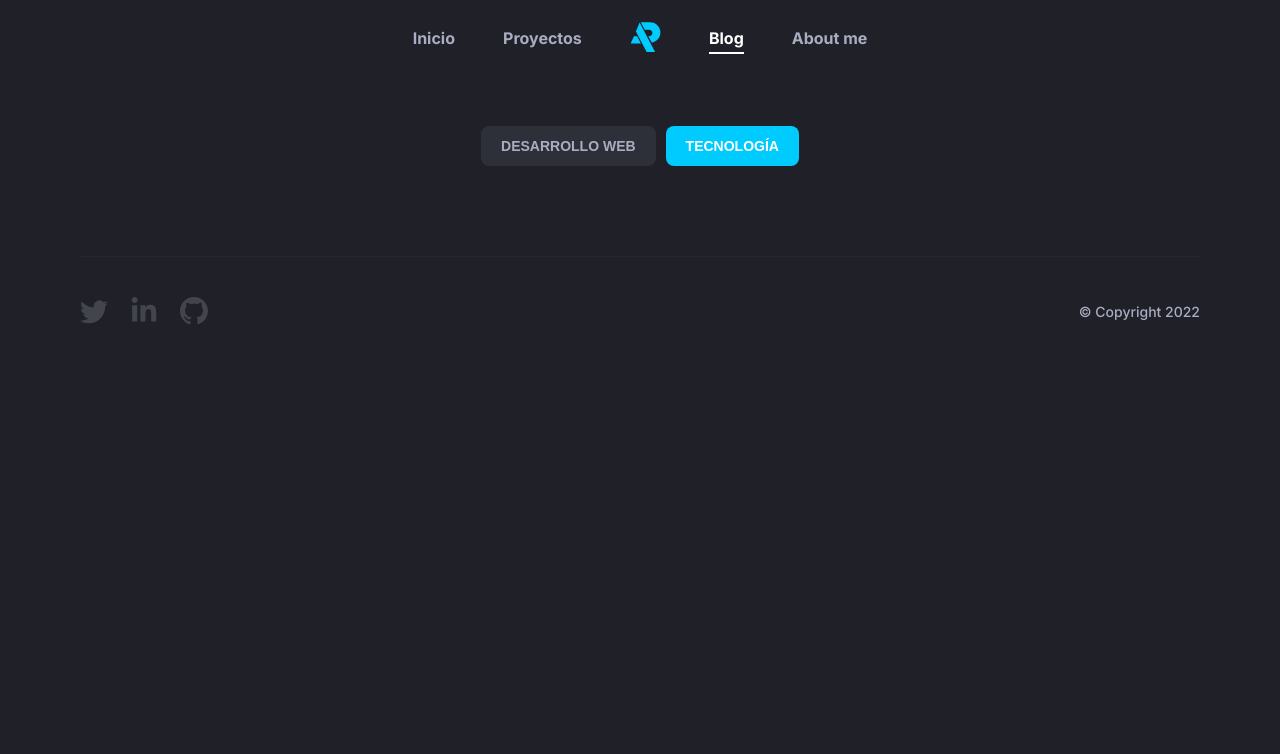
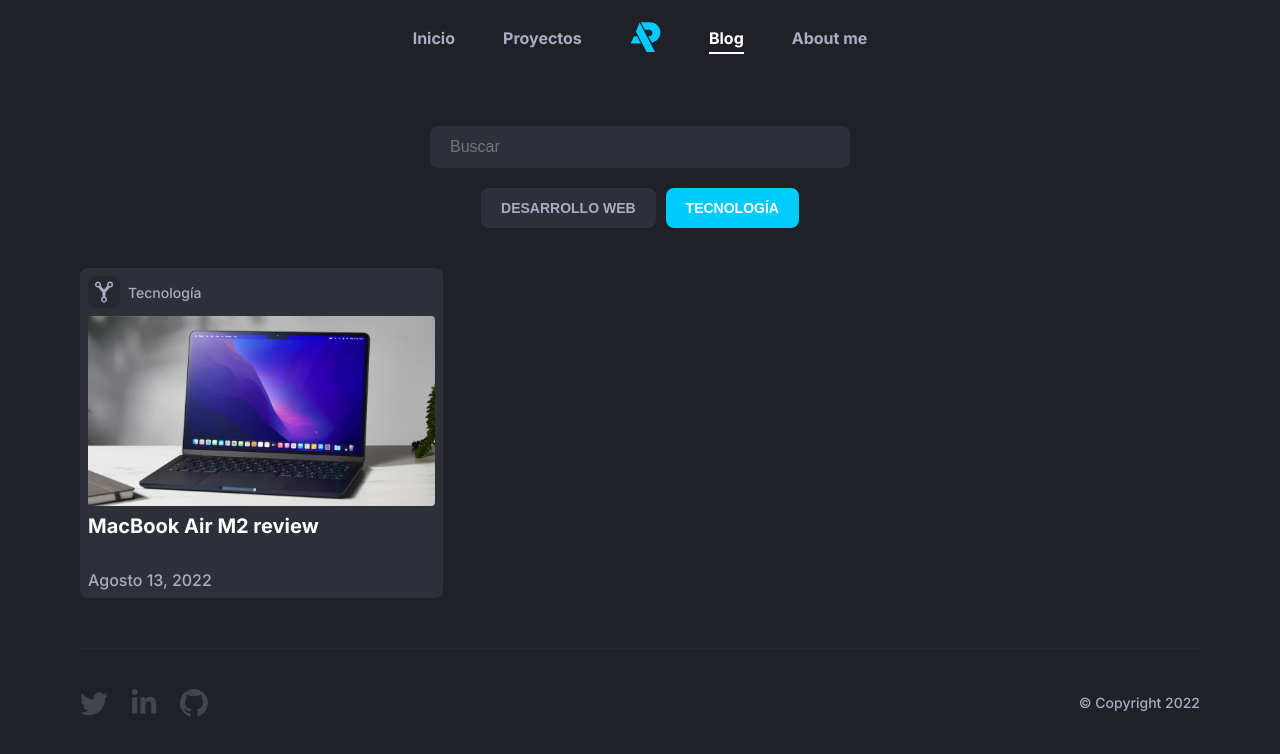
Before and after one commit to AlexisPaez11/website, a React (Create React App) app: page /Blog in a window 1280 px wide. Both pictures are taken after a click on the button "TECNOLOGÍA". Shown: the top 754 px of the page. Built offline with nearby package versions, Linux system fonts and the light colour scheme; a web font is replaced by a local one.

Commit message:
search article add

```diff
--- a/src/App.jsx
+++ b/src/App.jsx
@@ -13,6 +13,7 @@ import { IoIosArrowUp } from 'react-icons/io'
 
 import DevToolsChrome103 from './pages/articles/DevToolsChrome103'
 import EtiquetasHtmlEsenciales from './pages/articles/EtiquetasHtmlEsenciales'
+import MacBookAirM2review from './pages/articles/MacBookAirM2review'
 
 function App() {
   return (
@@ -29,8 +30,9 @@ function App() {
         <Route path='*' element={<Home />} />
         {/* <Route path='*' element={<404 />} /> */}
 
-        <Route path='/Blog/DevToolsChrome103' element={<DevToolsChrome103/>} />
-        <Route path='/Blog/EtiquetasHtmlEsenciales' element={<EtiquetasHtmlEsenciales/>} />
+        <Route path='/Blog/DevToolsChrome103' element={<DevToolsChrome103 />} />
+        <Route path='/Blog/EtiquetasHtmlEsenciales' element={<EtiquetasHtmlEsenciales />} />
+        <Route path='/Blog/MacBookAirM2review' element={<MacBookAirM2review />} />
       </Routes>
 
       <Footer />
--- a/src/components/article/ArticleData.jsx
+++ b/src/components/article/ArticleData.jsx
@@ -1,7 +1,8 @@
 import { HiCode } from 'react-icons/hi'
-// import { IoGitNetworkSharp } from 'react-icons/io5'
+import { IoGitNetworkSharp } from 'react-icons/io5'
 import DevToolsChrome from '../../assets/blog-assets/devtools.webp'
 import HTML from '../../assets/blog-assets/html.webp'
+import MacBookAirM2 from '../../assets/blog-assets/macbook-air-m2.webp'
 // import CSS from '../../assets/blog-assets/css.webp'
 // import JavaScript from '../../assets/blog-assets/javascript.webp'
 // import React from '../../assets/blog-assets/react.webp'
@@ -27,6 +28,16 @@ const ArticleData = [
     time:'Julio 25, 2022',
     url: 'EtiquetasHtmlEsenciales',
     },
+    {
+    id: 3,
+    categoryimg: <IoGitNetworkSharp />,
+    category: 'Tecnología',
+    image: MacBookAirM2,
+    title: 'MacBook Air M2 review',
+    datetime: '2022-08-13',
+    time:'Agosto 13, 2022',
+    url: 'MacBookAirM2review',
+    },
 ]
 
 export default ArticleData
--- a/src/components/article/H-Article.jsx
+++ b/src/components/article/H-Article.jsx
@@ -11,12 +11,13 @@ import Article from './Article'
 
 // Icons
 import { HiCode } from 'react-icons/hi' // CategoryDev
-// import { IoGitNetworkSharp } from 'react-icons/io5' // CategoryTech
+import { IoGitNetworkSharp } from 'react-icons/io5' // CategoryTech
 import { HiViewGridAdd } from 'react-icons/hi' // SeeMore
 
 // ArticleIMG
 import DevToolsChrome from '../../assets/blog-assets/devtools.webp'
 import HTML from '../../assets/blog-assets/html.webp'
+import MacBookAirM2 from '../../assets/blog-assets/macbook-air-m2.webp'
 // import CSS from '../../assets/blog-assets/css.webp'
 // import JavaScript from '../../assets/blog-assets/javascript.webp'
 // import React from '../../assets/blog-assets/react.webp'
@@ -77,6 +78,16 @@ const ArticleData = [
     time:'Julio 25, 2022',
     url: 'EtiquetasHtmlEsenciales',
   },
+  {
+    id: 3,
+    categoryimg: <IoGitNetworkSharp />,
+    category: 'Tecnología',
+    image: MacBookAirM2,
+    title: 'MacBook Air M2 review',
+    datetime: '2022-08-13',
+    time:'Agosto 13, 2022',
+    url: 'MacBookAirM2review',
+  },
 ]
 
 export default Articles
--- a/src/index.css
+++ b/src/index.css
@@ -516,7 +516,7 @@ section.h-projects, section.h-articles {
 }
 .article-title {
     color: var(--color-text);
-    font-size: 1.8rem;
+    font-size: 2rem;
     font-weight: 700;
     height: 4.8rem;
     overflow: hidden;
@@ -524,7 +524,7 @@ section.h-projects, section.h-articles {
 }
 time {
     color: var(--color-text-variant);
-    font-size: 1.4rem;
+    font-size: 1.6rem;
     font-weight: 500;
 }
 /* ____________ ARTICLE CARD _____________ */
@@ -611,9 +611,6 @@ time {
     grid-auto-flow: row;
     grid-template-columns: repeat(auto-fill, minmax(31.6rem, 1fr));
     gap: 1.6rem;
-}
-.blog-container {
-    grid-template-columns: repeat(auto-fill, minmax(26rem, 1fr));
 }
 
 .search-container {
@@ -1249,7 +1246,7 @@ footer p {
         width: 26rem;
         margin-left: 2rem;
     }
-    .project-container {
+    .project-container, .blog-container {
         grid-template-columns: repeat(auto-fill, minmax(26rem, 1fr));
     }
 }
--- a/src/pages/Blog.jsx
+++ b/src/pages/Blog.jsx
@@ -13,7 +13,7 @@ const FilterButton = ( {name, handleSetCategory, categoryActive } ) => {
 
 const Blog = () => {
   // Search
-  // const [search, setSearch] = useState('')
+  const [search, setSearch] = useState('')
 
   // filteredArticle.filter((title) => {
   //   if(search === ""){
@@ -37,9 +37,9 @@ const Blog = () => {
   return (
     <section className='blog-section'>
 
-    {/* <div className="search-container">
+    <div className="search-container">
       <input className='search' type="text" placeholder='Buscar' onChange={(event) => {setSearch(event.target.value)}} />
-    </div> */}
+    </div>
 
     <div className="category-buttons">
       <FilterButton name='Desarrollo Web' handleSetCategory={setCategory} categoryActive={ category === 'Desarrollo Web' ? true : false} />
@@ -48,7 +48,14 @@ const Blog = () => {
 
     <div className='blog-container'>
       {
-        filteredArticle.map(({id, categoryimg, category, image, title, datetime, time, url}) => {
+          filteredArticle.filter((title) => {
+            if(search === ""){
+              return title;
+            }
+            else if(title.title.toLowerCase().includes(search.toLowerCase())){
+              return title;
+            }
+          }).map(({id, categoryimg, category, image, title, datetime, time, url}) => {
           return (
             <Article key={id} categoryimg={categoryimg} category={category} image={image} title={title} datetime={datetime} time={time} url={url} />
             )
--- /dev/null
+++ b/src/pages/articles/MacBookAirM2review.jsx
@@ -0,0 +1,9 @@
+import React from 'react'
+
+const MacBookAirM2review = () => {
+  return (
+    <div>MacBookAirM2review</div>
+  )
+}
+
+export default MacBookAirM2review
```
Also changed, not shown: src/assets/blog-assets/macbook-air-m2.webp (added). Lines whose indentation alone changed are shown as unchanged.
